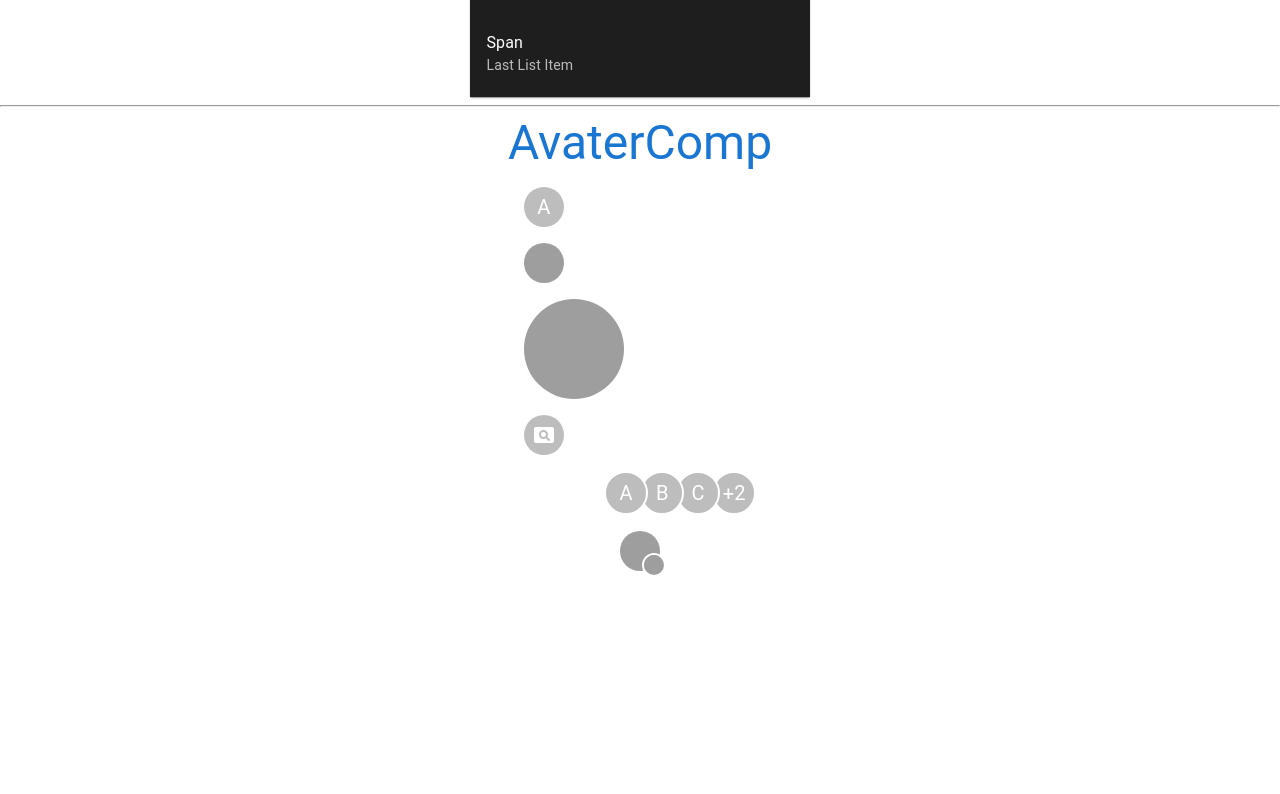
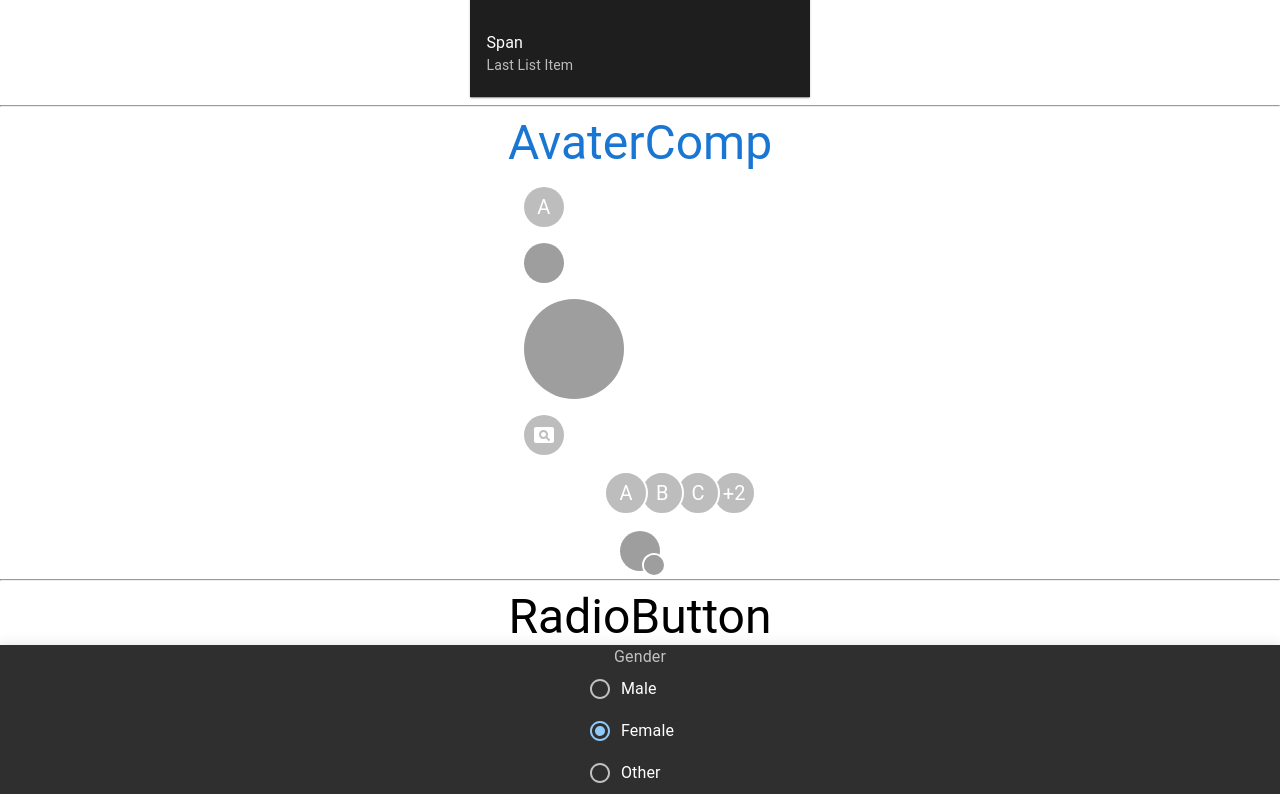
Before and after one commit to ZeeshiDeveloper/Material-UI-V5-for-Designing-in-React, a React (Create React App) app: page / in a window 1280 px wide. Shown: the part 3800-4594 px from the top of the page. Before the commit the page ends 4377 px from the top, so only its background shows below. Built offline with nearby package versions, Linux system fonts and the light colour scheme; grey boxes are pictures that could not be loaded.

Commit message:
Radio Button Groups and explane its position and size also.

```diff
--- a/src/App.js
+++ b/src/App.js
@@ -13,6 +13,7 @@ import SkeletonCom from './components/SkeletonCom';
 import ListComp from './components/ListComp';
 import AvaterComp from './components/AvaterComp';
 import { Box } from '@mui/system';
+import RadioButton from './components/RadioButton';
 
 function App() {
 
@@ -132,6 +133,8 @@ function App() {
       <ListComp />
       <hr />
       <AvaterComp />
+      <hr />
+      <RadioButton />
     </div>
   );
 }
--- /dev/null
+++ b/src/components/RadioButton.js
@@ -0,0 +1,33 @@
+import React from 'react'
+import { FormControlLabel, RadioGroup, Typography,FormControl,
+    FormLabel,Radio,ThemeProvider,createTheme,Paper, Box } from '@mui/material'
+
+const RadioButton = () => {
+    const theme4 = createTheme({
+        palette:{
+            mode:"dark"
+        }
+    })
+  return (
+    <Box>
+        <ThemeProvider theme={theme4}>
+            <Typography variant="h3" color="primary.superDark">RadioButton</Typography>
+            <Paper square elevation={8}>
+                <FormControl>
+                    <FormLabel>Gender</FormLabel>
+                    <RadioGroup
+                    // Row      //for make it in row
+                        name="radio-button-group"
+                        defaultValue="female">
+                        <FormControlLabel value="male" label="Male" control={<Radio/>} />
+                        <FormControlLabel value="female" label="Female" control={<Radio/>} />
+                        <FormControlLabel size="small" value="other" label="Other" control={<Radio/>} />
+                    </RadioGroup>
+                </FormControl>
+            </Paper>
+        </ThemeProvider>
+    </Box>
+  )
+}
+
+export default RadioButton
```
